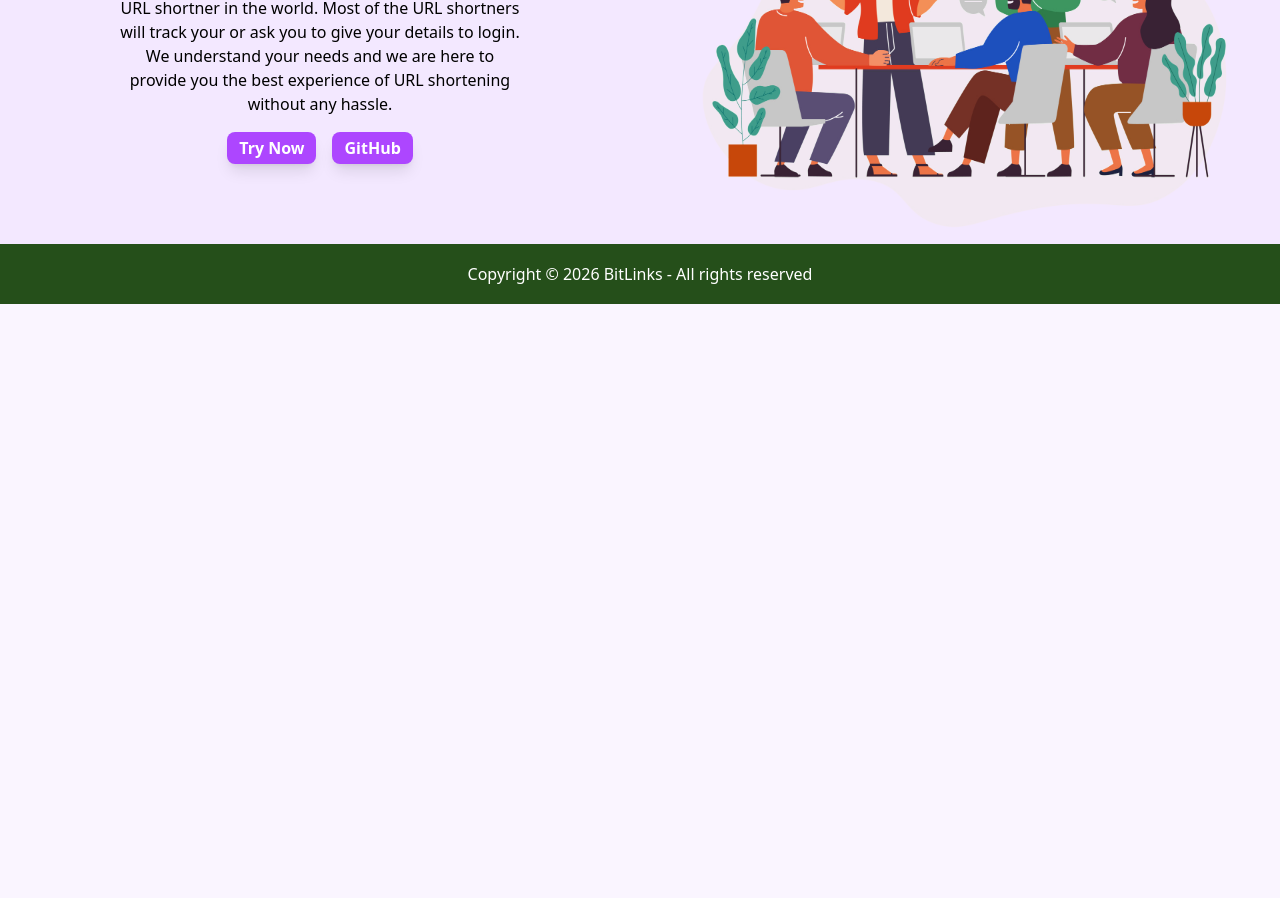
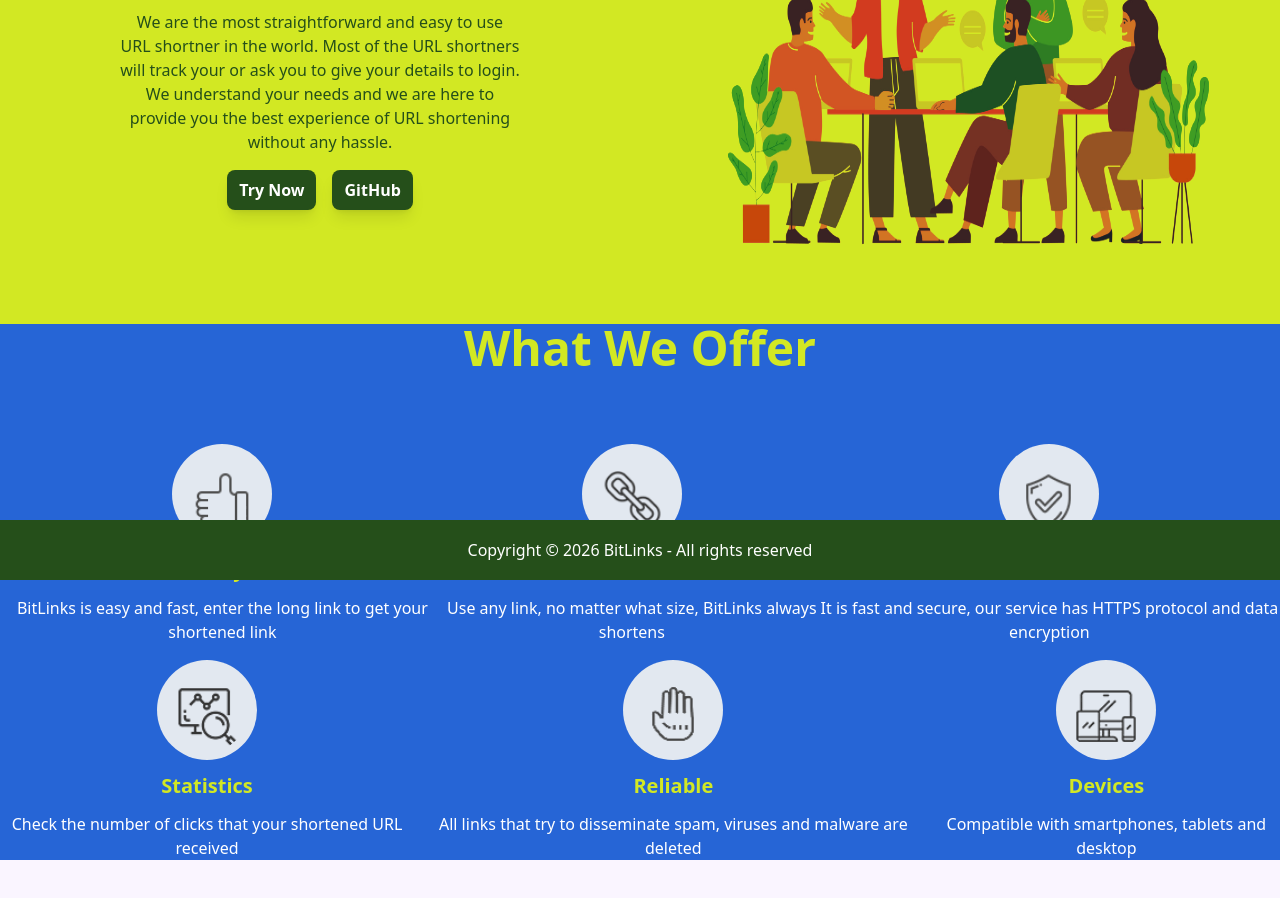
Before and after one commit to Suding08/BitLinks, a Next.js app: page / in a window 1280 px wide. Shown: the part 220-1118 px from the top of the page. Before the commit the page ends 800 px from the top, so only its background shows below. Built offline with nearby package versions, Linux system fonts and the light colour scheme.

Commit message:
Update page.js

```diff
--- a/app/page.js
+++ b/app/page.js
@@ -11,24 +11,63 @@ const poppins = localFont({
 
 export default function Home() {
   return (
-    <main className="bg-purple-100">
-      <section className="grid grid-cols-2 h-[50vh]">
+    <main className="">
+      <section className="grid md:grid-cols-2 grid-cols-1 min-h-[60vh] bg-[#d2e823]">
         <div className="flex flex-col justify-center items-center gap-4">
-          <p className={`font-bold text-2xl ${poppins.className}`}>
-          That the best URL shortner for you
+          <p className={`font-bold text-3xl ${poppins.className} text-[#254f1a]`}>
+            That the best URL shortner for you
           </p>
-          <p className=" px-30 text-center">
+          <p className="px-30 text-center text-[#254f1a]">
             We are the most straightforward and easy to use URL shortner in the world. Most of the URL shortners will track your or ask you to give your details to login. We understand your needs and we are here to provide you the best experience of URL shortening without any hassle.
           </p>
           <div className='flex gap-4 justify-start'>
-                <Link href="/generate"><button className='bg-purple-500 shadow-lg p-3 rounded-lg font-bold py-1 text-white'>Try Now</button></Link>
-                <Link href="/github"><button className='bg-purple-500 shadow-lg p-3 rounded-lg font-bold py-1 text-white'>GitHub</button></Link>
-            </div>
+            <Link href="/shorten"><button className='bg-[#254f1a] shadow-lg p-3 rounded-lg font-bold py-2 text-white cursor-pointer'>Try Now</button></Link>
+            <Link href="https://github.com/Suding08"><button className='bg-[#254f1a] shadow-lg p-3 rounded-lg font-bold py-2 text-white cursor-pointer'>GitHub</button></Link>
+          </div>
         </div>
-        <div className="flex justify-center relative">
-          <Image className="mix-blend-darken" alt="an Image of vector" src={"/vector.jpg"} fill={true}/>
+        <div className="relative flex justify-center">
+          <Image className="mix-blend-darken" width={600} height={400} alt="an Image of vector" src={"/vector.jpg"} />
         </div>
       </section>
+
+      <div className="container text-black bg-[#2665d6] flex flex-col gap-4 mx-auto">
+        <h2 className="font-bold md:text-5xl text-3xl text-center mb-14 text-[#d2e823] px-4">What We Offer</h2>
+        <div className="justify-center flex flex-row items-center">
+          <div className="item space-y-3 flex flex-col items-center justify-center">
+            <img className="bg-slate-200 rounded-full p-2" src="/icon-like.png" width={100} alt="" />
+            <p className="font-bold text-center text-xl text-[#d2e823]">Easy</p>
+            <p className="text-center text-white">BitLinks is easy and fast, enter the long link to get your shortened link</p>
+          </div>
+          <div className="item space-y-3 flex flex-col items-center justify-center">
+            <img className="bg-slate-200 rounded-full p-2" src="/icon-url.png" width={100} alt="" />
+            <p className="font-bold text-center text-xl text-[#d2e823]">Shortened</p>
+            <p className="text-center text-white">Use any link, no matter what size, BitLinks always shortens</p>
+          </div>
+          <div className="item space-y-3 flex flex-col items-center justify-center">
+            <img className="bg-slate-200 rounded-full p-2" src="/icon-secure.png" width={100} alt="" />
+            <p className="font-bold text-center text-xl text-[#d2e823]">Secure</p>
+            <p className="text-center text-white">It is fast and secure, our service has HTTPS protocol and data encryption</p>
+          </div>
+        </div>
+        <div className="gap-5 justify-center flex flex-row items-center">
+          <div className="item space-y-3 flex flex-col items-center justify-center">
+            <img className="bg-slate-200 rounded-full p-2" src="/icon-statistics.png" width={100} alt="" />
+            <p className="font-bold text-center text-xl text-[#d2e823]">Statistics</p>
+            <p className="text-center text-white">Check the number of clicks that your shortened URL received</p>
+          </div>
+          <div className="item space-y-3 flex flex-col items-center justify-center">
+            <img className="bg-slate-200 rounded-full p-2" src="/icon-unique.png" width={100} alt="" />
+            <p className="font-bold text-center text-xl text-[#d2e823]">Reliable</p>
+            <p className="text-center text-white">All links that try to disseminate spam, viruses and malware are deleted</p>
+          </div>
+          <div className="item space-y-3 flex flex-col items-center justify-center">
+            <img className="bg-slate-200 rounded-full p-2" src="/icon-responsive.png" width={100} alt="" />
+            <p className="font-bold text-center text-xl text-[#d2e823]">Devices</p>
+            <p className="text-center text-white">Compatible with smartphones, tablets and desktop</p>
+          </div>
+        </div>
+
+      </div>
     </main>
   );
 }
```
